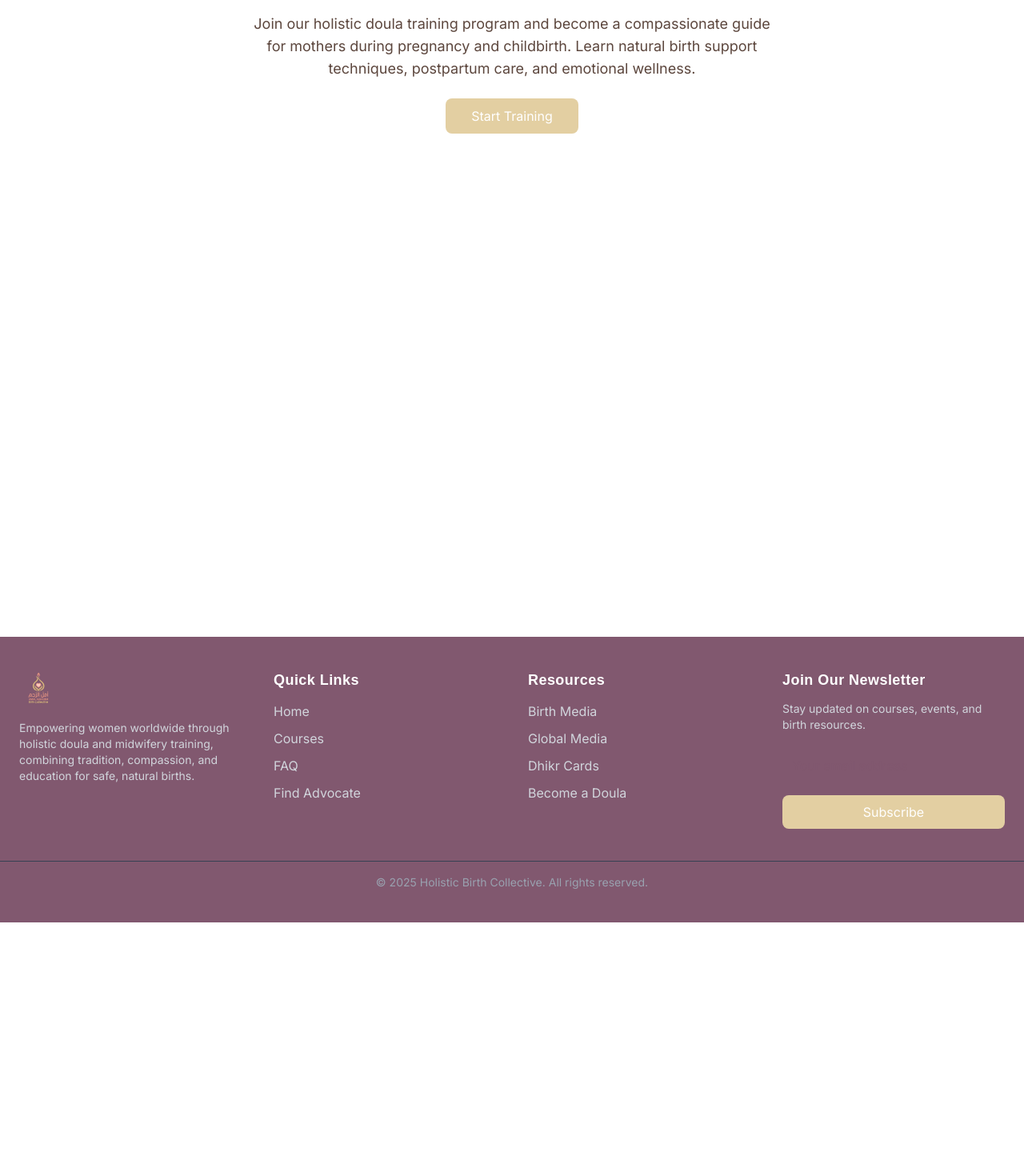
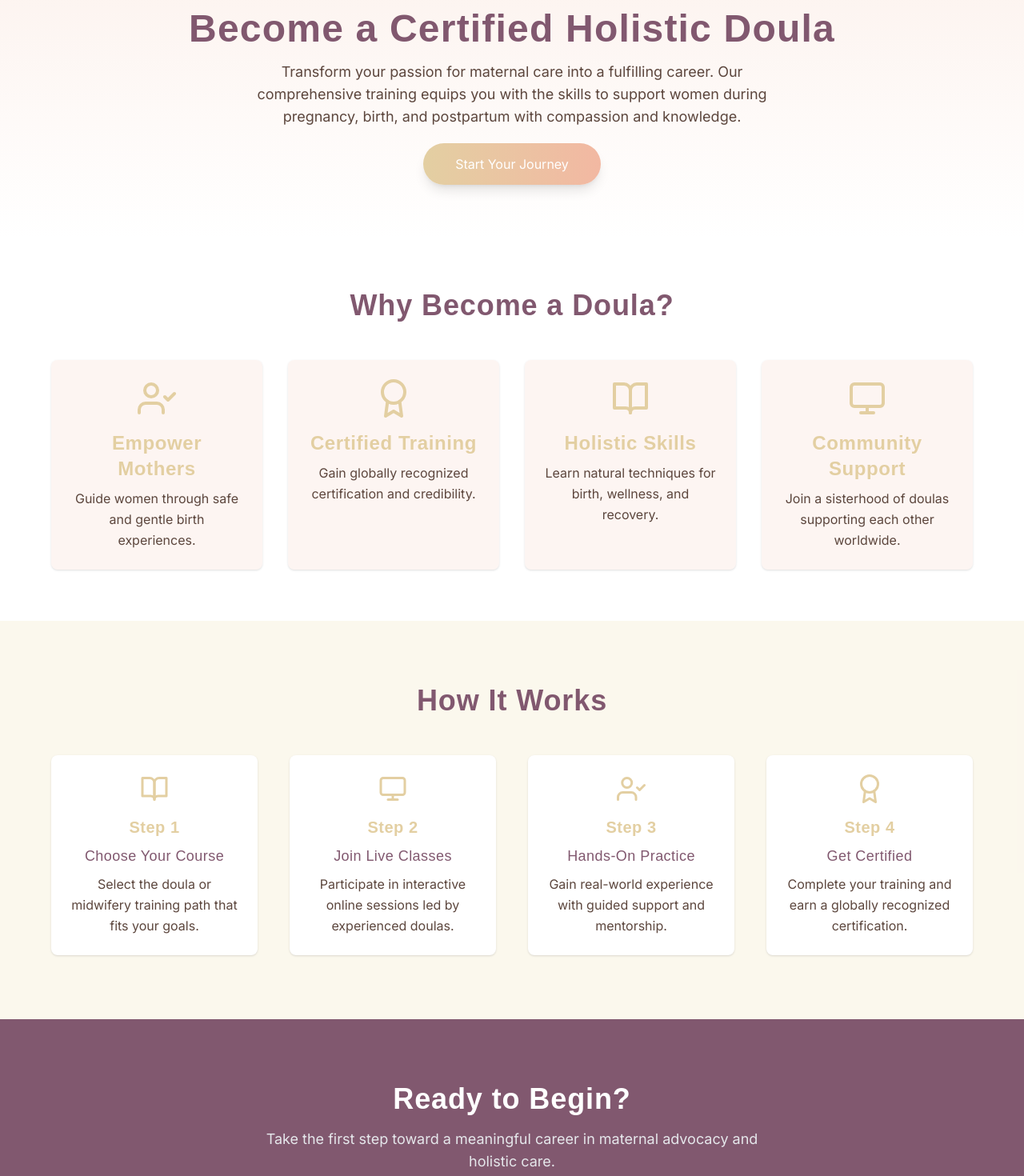
Before and after one commit to jhumaira/tailwindcss4, a React (Vite) app: page /tailwindcss4/become-doula in a window 1280 px wide. Shown: the part 180-1650 px from the top of the page at 80% size. Before the commit the page ends 1333 px from the top, so only its background shows below. Built offline with nearby package versions, Linux system fonts and the light colour scheme.

Commit message:
Added icons and improved BecomeDoula page

```diff
--- a/src/pages/BecomeDoula.jsx
+++ b/src/pages/BecomeDoula.jsx
@@ -1,20 +1,82 @@
+import { FiBookOpen, FiMonitor, FiUserCheck, FiAward } from "react-icons/fi";
+
 export default function BecomeDoula() {
-    return (
-      <div className="p-8 bg-white text-center min-h-screen">
-        <h1 className="text-3xl font-bold text-dark">Become a Doula</h1>
+  return (
+    <div className="bg-white min-h-screen text-center">
+      {/* Hero Section */}
+      <section className="bg-gradient-to-b from-accent/40 to-white py-20 px-6">
+        <h1 className="text-5xl font-heading font-bold text-dark">
+          Become a Certified Holistic Doula
+        </h1>
         <p className="mt-4 text-lg text-text max-w-2xl mx-auto">
-          Join our holistic doula training program and become a compassionate guide
-          for mothers during pregnancy and childbirth. Learn natural birth support
-          techniques, postpartum care, and emotional wellness.
+          Transform your passion for maternal care into a fulfilling career.
+          Our comprehensive training equips you with the skills to support women
+          during pregnancy, birth, and postpartum with compassion and knowledge.
         </p>
         <div className="mt-8">
           <a
             href="/courses"
-            className="bg-primary text-white px-8 py-3 rounded-lg hover:bg-secondary transition"
+            className="bg-gradient-to-r from-primary to-secondary text-white px-10 py-4 rounded-full shadow-lg hover:shadow-xl hover:opacity-90 transition"
           >
-            Start Training
+            Start Your Journey
           </a>
         </div>
-      </div>
-    )
-  }
+      </section>
+
+      {/* Benefits Section */}
+      <section className="py-16 px-6 bg-white">
+        <h2 className="text-4xl font-heading font-semibold text-dark mb-12">Why Become a Doula?</h2>
+        <div className="grid md:grid-cols-4 gap-8 max-w-6xl mx-auto">
+          {[
+            { icon: <FiUserCheck className="text-primary text-5xl mx-auto" />, title: "Empower Mothers", desc: "Guide women through safe and gentle birth experiences." },
+            { icon: <FiAward className="text-primary text-5xl mx-auto" />, title: "Certified Training", desc: "Gain globally recognized certification and credibility." },
+            { icon: <FiBookOpen className="text-primary text-5xl mx-auto" />, title: "Holistic Skills", desc: "Learn natural techniques for birth, wellness, and recovery." },
+            { icon: <FiMonitor className="text-primary text-5xl mx-auto" />, title: "Community Support", desc: "Join a sisterhood of doulas supporting each other worldwide." }
+          ].map((item, idx) => (
+            <div key={idx} className="p-6 bg-accent/30 rounded-lg shadow hover:shadow-lg transition transform hover:-translate-y-1">
+              <div className="mb-4">{item.icon}</div>
+              <h3 className="text-2xl font-semibold text-primary mb-2">{item.title}</h3>
+              <p className="text-text">{item.desc}</p>
+            </div>
+          ))}
+        </div>
+      </section>
+
+      {/* Enrollment Steps Section */}
+      <section className="bg-muted/20 py-20 px-6">
+        <h2 className="text-4xl font-heading font-semibold text-dark mb-12">How It Works</h2>
+        <div className="grid md:grid-cols-4 gap-10 max-w-6xl mx-auto">
+          {[
+            { step: "Step 1", icon: <FiBookOpen className="text-primary text-4xl mx-auto" />, title: "Choose Your Course", desc: "Select the doula or midwifery training path that fits your goals." },
+            { step: "Step 2", icon: <FiMonitor className="text-primary text-4xl mx-auto" />, title: "Join Live Classes", desc: "Participate in interactive online sessions led by experienced doulas." },
+            { step: "Step 3", icon: <FiUserCheck className="text-primary text-4xl mx-auto" />, title: "Hands-On Practice", desc: "Gain real-world experience with guided support and mentorship." },
+            { step: "Step 4", icon: <FiAward className="text-primary text-4xl mx-auto" />, title: "Get Certified", desc: "Complete your training and earn a globally recognized certification." }
+          ].map((item, idx) => (
+            <div key={idx} className="bg-white p-6 rounded-lg shadow hover:shadow-xl transition transform hover:-translate-y-1">
+              <div className="mb-4">{item.icon}</div>
+              <h3 className="text-xl font-semibold text-primary">{item.step}</h3>
+              <h4 className="text-lg font-medium text-dark mt-2">{item.title}</h4>
+              <p className="text-text mt-2">{item.desc}</p>
+            </div>
+          ))}
+        </div>
+      </section>
+
+      {/* Final CTA */}
+      <section className="bg-dark text-white py-20">
+        <h2 className="text-4xl font-heading font-semibold">Ready to Begin?</h2>
+        <p className="mt-4 text-lg text-gray-200 max-w-2xl mx-auto">
+          Take the first step toward a meaningful career in maternal advocacy and holistic care.
+        </p>
+        <div className="mt-8">
+          <a
+            href="/courses"
+            className="bg-white text-dark px-10 py-4 rounded-full shadow hover:bg-muted transition transform hover:-translate-y-1"
+          >
+            Enroll Now
+          </a>
+        </div>
+      </section>
+    </div>
+  );
+}
```
